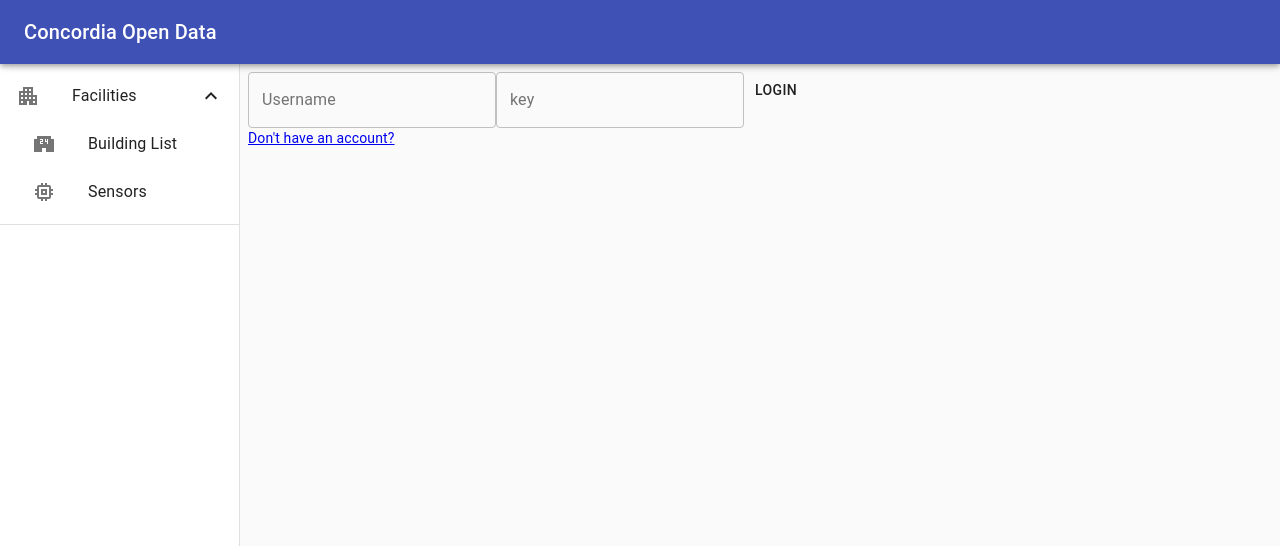
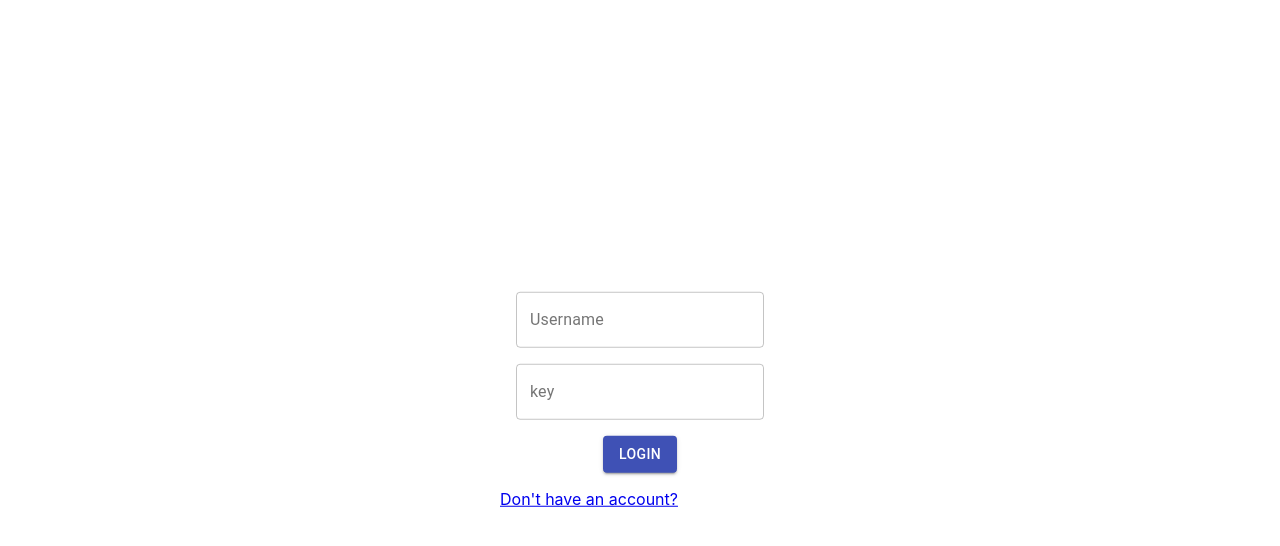
Before and after one commit to huntertran/open-concordia, a React (Create React App) app: page /open-concordia/login in a window 1280 px wide. Shown: the top 546 px of the page. Built offline with nearby package versions, Linux system fonts and the light colour scheme.

Commit message:
login page restyled

```diff
--- a/src/App.js
+++ b/src/App.js
@@ -2,11 +2,20 @@
 
 import React from 'react';
 import Dashboard from "./components/Dashboard";
+import Api from './context/api';
+import Login from './pages/Login';
 
 function App() {
-  return (
+  const existed = Api.isCredentialExisted();
+  if (existed) {
+    return (
       <Dashboard />
-  );
+    )
+  } else {
+    return (
+      <Login />
+    )
+  }
 }
 
 export default App;
--- a/src/context/api.js
+++ b/src/context/api.js
@@ -7,7 +7,7 @@
 
     static async authenticatedFetch(url) {
         if (!this.isAuthorized) {
-            this.getExistingCredential();
+            this.isCredentialExisted();
         }
 
         let headers = new Headers();
@@ -21,7 +21,7 @@
         return response;
     }
 
-    static getExistingCredential() {
+    static isCredentialExisted() {
         let username = localStorage.getItem("username");
         let key = localStorage.getItem("key");
 
@@ -29,7 +29,10 @@
             && key && key !== "") {
             this.username = username;
             this.key = key;
+            return true;
         }
+
+        return false;
     };
 
     static async checkCredential() {
--- a/src/pages/Login.js
+++ b/src/pages/Login.js
@@ -5,8 +5,24 @@
 
 import API from './../context/api';
 
-const useStyles = makeStyles(() => ({
-
+const useStyles = makeStyles((theme) => ({
+    root: {
+        position: 'absolute',
+        top: '50%',
+        left: '50%',
+        transform: 'translate(-50%, -50%)'
+    },
+    formItem: {
+        display: 'block',
+        margin: theme.spacing(2)
+    },
+    center: {
+        marginLeft: 'auto',
+        marginRight: 'auto',
+        marginTop: theme.spacing(2),
+        marginBottom: theme.spacing(2),
+        display: 'block'
+    }
 }));
 
 function Login() {
@@ -34,9 +50,10 @@
     }
 
     return (
-        <div>
+        <div className={classes.root}>
             <form>
                 <TextField
+                    className={classes.formItem}
                     label="Username"
                     type="text"
                     value={username}
@@ -45,14 +62,20 @@
                 />
                 <TextField
                     label="key"
+                    className={classes.formItem}
                     type="password"
                     value={key}
                     variant="outlined"
                     onChange={keyChanged}
                 />
-                <Button onClick={login}>Login</Button>
+                <Button
+                    variant="contained"
+                    color="primary"
+                    className={classes.center}
+                    onClick={login}>Login</Button>
             </form>
-            <a href="https://opendata.concordia.ca/admin/register.php"
+            <a className={classes.center}
+                href="https://opendata.concordia.ca/admin/register.php"
                 rel="noopener noreferrer"
                 target="_blank">Don't have an account?</a>
         </div>
```
